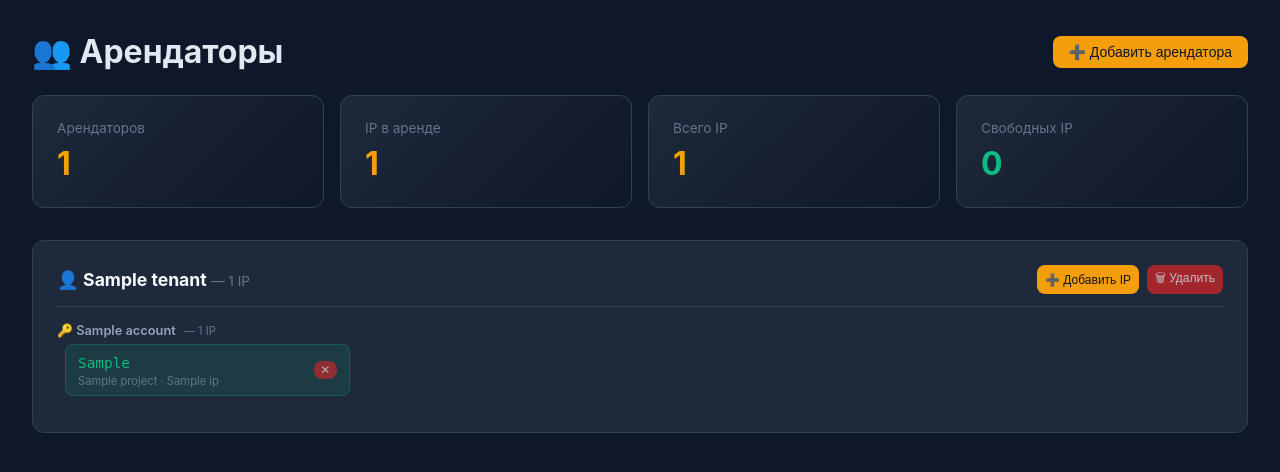
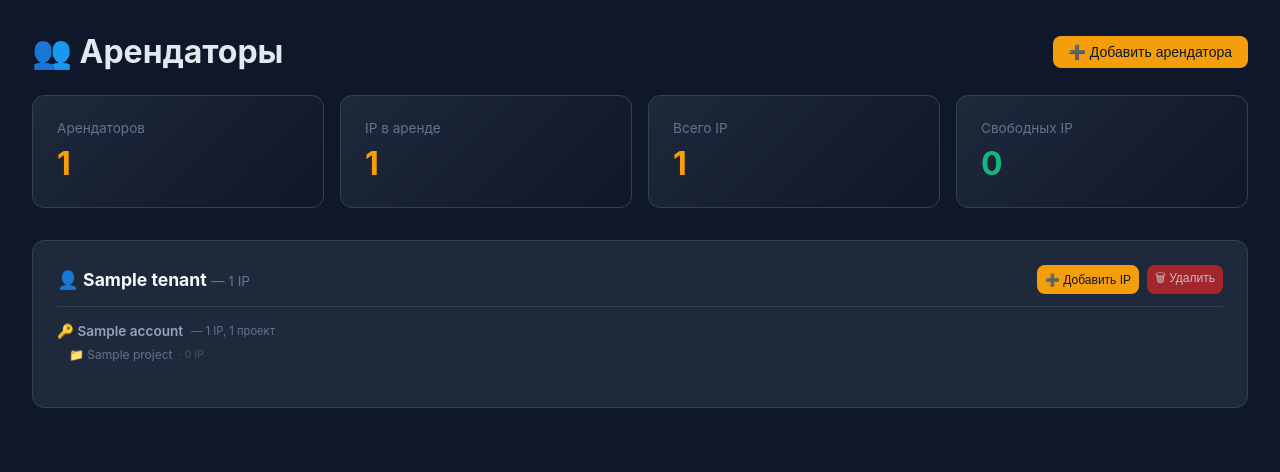
Before and after one commit to G3ndalf/vkpanel, a FastAPI app: template templates/tenants.html in a window 1280 px wide. Shown: the top 472 px of the page. Run offline with FastAPI, Linux system fonts and the light colour scheme; the template is opened without the code that fills it: most values are stand-ins (such as "Sample title", 1, 10 or a date in 2020).

Commit message:
feat: группировка IP по проектам внутри аккаунтов на странице арендаторов

```diff
--- a/app/main.py
+++ b/app/main.py
@@ -1082,15 +1082,26 @@ async def tenants_page(request: Request):
                 "server_name": info.get("server_name"),
             })
 
-        # Группируем IP по аккаунтам, сортируем аккаунты по алфавиту
-        accounts = {}
+        # Группируем IP: аккаунт → проект → список IP
+        # Сортируем аккаунты и проекты по алфавиту
+        acc_proj = {}
         for ip_data in ips_enriched:
             acc = ip_data["account"]
-            accounts.setdefault(acc, []).append(ip_data)
-        accounts_sorted = [
-            {"account": acc, "ips": ips}
-            for acc, ips in sorted(accounts.items(), key=lambda x: x[0].lower())
-        ]
+            proj = ip_data["project"]
+            acc_proj.setdefault(acc, {}).setdefault(proj, []).append(ip_data)
+
+        accounts_sorted = []
+        for acc in sorted(acc_proj.keys(), key=str.lower):
+            projects_sorted = [
+                {"project": proj, "ips": ips}
+                for proj, ips in sorted(acc_proj[acc].items(), key=lambda x: x[0].lower())
+            ]
+            total_ips_in_acc = sum(len(p["ips"]) for p in projects_sorted)
+            accounts_sorted.append({
+                "account": acc,
+                "projects": projects_sorted,
+                "total_ips": total_ips_in_acc,
+            })
 
         tenants_enriched.append({
             "name": t["name"],
--- a/templates/tenants.html
+++ b/templates/tenants.html
@@ -42,26 +42,32 @@
 
     {% if tenant.accounts %}
     {% for acc in tenant.accounts %}
-    <div style="margin-bottom: 0.75rem;">
-        <div style="display: flex; align-items: center; gap: 0.5rem; margin-bottom: 0.4rem;">
-            <span style="font-size: 0.8rem; font-weight: 600; color: #94a3b8;">🔑 {{ acc.account }}</span>
-            <span style="font-size: 0.7rem; color: #64748b;">— {{ acc.ips|length }} IP</span>
+    <div style="margin-bottom: 1rem;">
+        <div style="display: flex; align-items: center; gap: 0.5rem; margin-bottom: 0.5rem;">
+            <span style="font-size: 0.85rem; font-weight: 600; color: #94a3b8;">🔑 {{ acc.account }}</span>
+            <span style="font-size: 0.7rem; color: #64748b;">— {{ acc.total_ips }} IP, {{ acc.projects|length }} проект{{ 'ов' if acc.projects|length > 4 else ('а' if acc.projects|length > 1 else '') }}</span>
         </div>
-        <div style="display: grid; grid-template-columns: repeat(auto-fill, minmax(280px, 1fr)); gap: 0.4rem; padding-left: 0.5rem;">
-            {% for ip in acc.ips %}
-            <div style="display: flex; justify-content: space-between; align-items: center; padding: 0.4rem 0.75rem; border-radius: 8px;
-                {% if ip.attached %}background: rgba(16,185,129,0.12); border: 1px solid rgba(16,185,129,0.25);
-                {% else %}background: rgba(100,116,139,0.1); border: 1px solid rgba(100,116,139,0.2);{% endif %}">
-                <div>
-                    <code style="font-family: monospace; font-size: 0.9rem; color: {% if ip.attached %}#10b981{% else %}#e2e8f0{% endif %};">{{ ip.ip }}</code>
-                    <div style="font-size: 0.7rem; color: #64748b; margin-top: 0.15rem;">
-                        {{ ip.project }}{% if ip.server_name %} · {{ ip.server_name }}{% endif %}
+        {% for proj in acc.projects %}
+        <div style="margin-left: 0.75rem; margin-bottom: 0.5rem;">
+            <div style="display: flex; align-items: center; gap: 0.4rem; margin-bottom: 0.3rem;">
+                <span style="font-size: 0.75rem; color: #64748b;">📁 {{ proj.project }}</span>
+                <span style="font-size: 0.65rem; color: #475569;">· {{ proj.ips|length }} IP</span>
+            </div>
+            <div style="display: grid; grid-template-columns: repeat(auto-fill, minmax(220px, 1fr)); gap: 0.3rem; padding-left: 0.5rem;">
+                {% for ip in proj.ips %}
+                <div style="display: flex; justify-content: space-between; align-items: center; padding: 0.35rem 0.6rem; border-radius: 6px;
+                    {% if ip.attached %}background: rgba(16,185,129,0.12); border: 1px solid rgba(16,185,129,0.25);
+                    {% else %}background: rgba(100,116,139,0.1); border: 1px solid rgba(100,116,139,0.2);{% endif %}">
+                    <div>
+                        <code style="font-family: monospace; font-size: 0.85rem; color: {% if ip.attached %}#10b981{% else %}#e2e8f0{% endif %};">{{ ip.ip }}</code>
+                        {% if ip.server_name %}<span style="font-size: 0.65rem; color: #475569; margin-left: 0.3rem;">{{ ip.server_name }}</span>{% endif %}
                     </div>
+                    <button class="btn btn-danger btn-sm" onclick="unassignIp('{{ tenant.name }}', '{{ ip.ip }}')" title="Отвязать IP" style="opacity: 0.6; padding: 0.1rem 0.35rem; font-size: 0.7rem;">✕</button>
                 </div>
-                <button class="btn btn-danger btn-sm" onclick="unassignIp('{{ tenant.name }}', '{{ ip.ip }}')" title="Отвязать IP" style="opacity: 0.6; padding: 0.15rem 0.4rem;">✕</button>
+                {% endfor %}
             </div>
-            {% endfor %}
         </div>
+        {% endfor %}
     </div>
     {% endfor %}
     {% else %}
```
